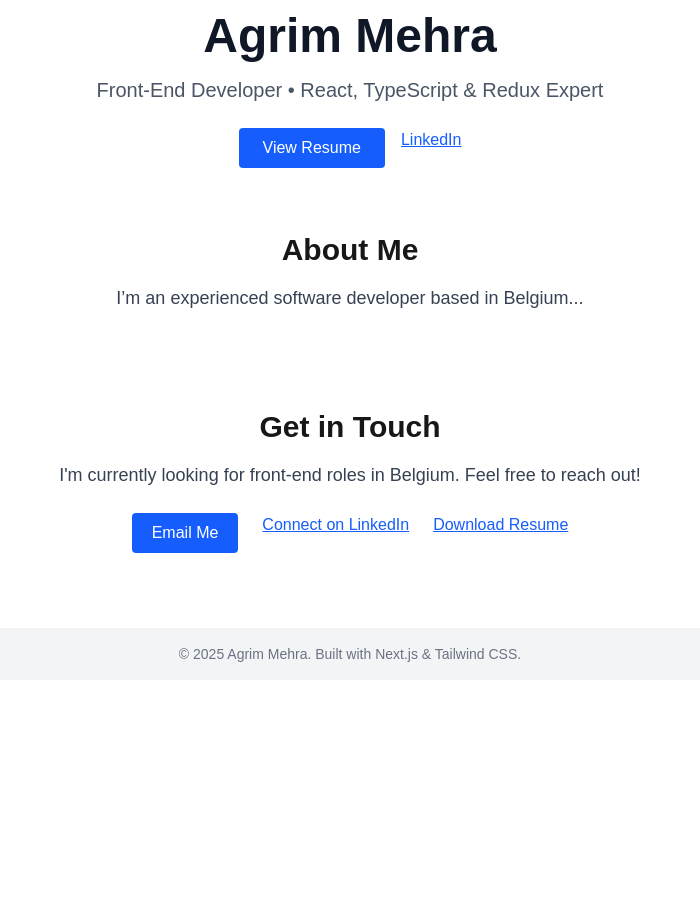
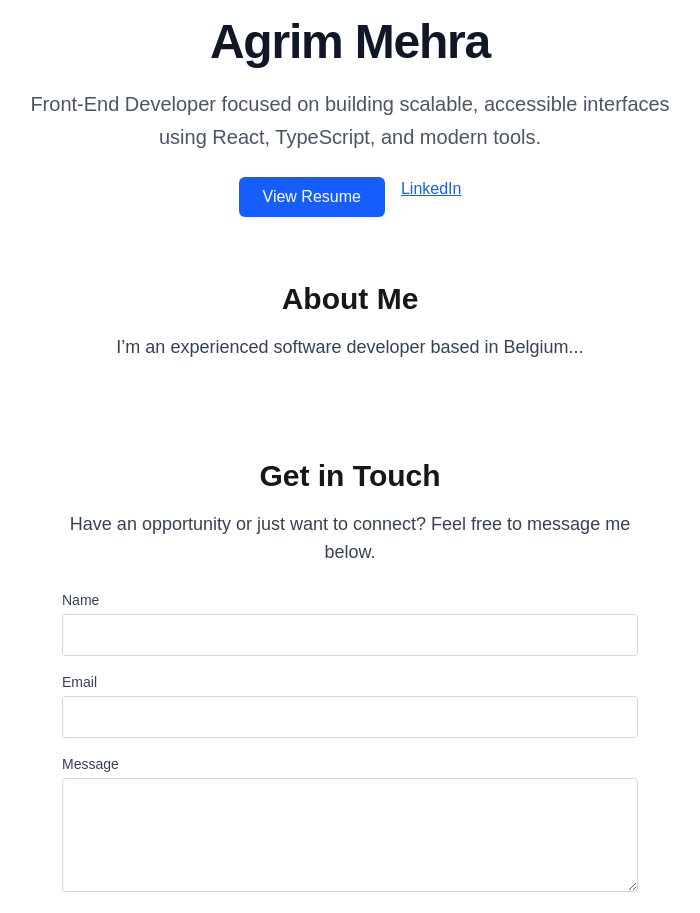
Before and after one commit to agrim20/dev-portfolio, a Next.js app: page / in a window 1280 px wide. Shown: the part 120-1033 px from the top of the page, without its empty margins (290-990 px from the left). Before the commit the page ends 800 px from the top, so only its background shows below. Built offline with nearby package versions, Linux system fonts and the light colour scheme.

Commit message:
Added contact form and changed styling

```diff
--- a/src/app/page.tsx
+++ b/src/app/page.tsx
@@ -4,16 +4,19 @@ export default function HomePage() {
   return (
     <section className="space-y-16 py-12">
       {/* Hero Section */}
-      <div className="text-center">
-        <h1 className="text-5xl font-bold text-gray-900">Agrim Mehra</h1>
-        <p className="mt-4 text-xl text-gray-600">
-          Front-End Developer • React, TypeScript & Redux Expert
+      <div className="text-center max-w-2xl mx-auto">
+        <h1 className="text-5xl font-extrabold text-gray-900 leading-tight tracking-tight">
+          Agrim Mehra
+        </h1>
+        <p className="mt-4 text-xl text-gray-600 leading-relaxed">
+          Front-End Developer focused on building scalable, accessible
+          interfaces using React, TypeScript, and modern tools.
         </p>
-        <div className="mt-6 flex justify-center gap-4">
+        <div className="mt-6 flex justify-center flex-wrap gap-4">
           <a
             href="/Agrim_resume.pdf"
             target="_blank"
-            className="bg-blue-600 text-white px-6 py-2 rounded hover:bg-blue-700 transition"
+            className="bg-blue-600 text-white px-6 py-2 rounded-md hover:bg-blue-700 transition"
           >
             View Resume
           </a>
@@ -36,35 +39,73 @@ export default function HomePage() {
       </div>
 
       {/* Contact Section - ⬇️ Add this at the bottom */}
-      <div id="contact" className="text-center mt-24">
+      <div id="contact" className="mt-24 max-w-xl mx-auto text-center">
         <h2 className="text-3xl font-semibold mb-4">Get in Touch</h2>
         <p className="text-lg text-gray-700 mb-6">
-          I&apos;m currently looking for front-end roles in Belgium. Feel free
-          to reach out!
+          Have an opportunity or just want to connect? Feel free to message me
+          below.
         </p>
-        <div className="flex justify-center gap-6 flex-wrap">
-          <a
-            href="mailto:agrimmehra20@gmail.com"
-            className="bg-blue-600 text-white px-5 py-2 rounded hover:bg-blue-700 transition"
+
+        <form
+          action="https://formspree.io/f/xjkwyevw"
+          method="POST"
+          className="space-y-4 text-left"
+        >
+          <div>
+            <label
+              htmlFor="name"
+              className="block text-sm font-medium text-gray-700"
+            >
+              Name
+            </label>
+            <input
+              type="text"
+              id="name"
+              name="name"
+              required
+              className="w-full border border-gray-300 rounded px-4 py-2 mt-1"
+            />
+          </div>
+
+          <div>
+            <label
+              htmlFor="email"
+              className="block text-sm font-medium text-gray-700"
+            >
+              Email
+            </label>
+            <input
+              type="email"
+              id="email"
+              name="email"
+              required
+              className="w-full border border-gray-300 rounded px-4 py-2 mt-1"
+            />
+          </div>
+
+          <div>
+            <label
+              htmlFor="message"
+              className="block text-sm font-medium text-gray-700"
+            >
+              Message
+            </label>
+            <textarea
+              id="message"
+              name="message"
+              required
+              rows={4}
+              className="w-full border border-gray-300 rounded px-4 py-2 mt-1"
+            ></textarea>
+          </div>
+
+          <button
+            type="submit"
+            className="bg-blue-600 text-white px-6 py-2 rounded hover:bg-blue-700 transition"
           >
-            Email Me
-          </a>
-          <a
-            href="https://www.linkedin.com/in/agrim-mehra-2798a112a/"
-            target="_blank"
-            rel="noopener noreferrer"
-            className="text-blue-600 underline hover:text-blue-800 text-base"
-          >
-            Connect on LinkedIn
-          </a>
-          <a
-            href="/Agrim_resume.pdf"
-            target="_blank"
-            className="text-blue-600 underline hover:text-blue-800 text-base"
-          >
-            Download Resume
-          </a>
-        </div>
+            Send Message
+          </button>
+        </form>
       </div>
     </section>
   );
--- a/src/components/ProjectCard.tsx
+++ b/src/components/ProjectCard.tsx
@@ -12,9 +12,11 @@ export default function ProjectCard({
   link,
 }: ProjectCardProps) {
   return (
-    <div className="border border-gray-200 p-6 rounded-lg shadow-sm hover:shadow-md transition">
-      <h2 className="text-2xl font-semibold mb-2">{title}</h2>
-      <p className="text-gray-700 mb-4">{description}</p>
+    <div className="bg-white border border-gray-200 rounded-lg p-6 shadow-sm hover:shadow-md transition max-w-full">
+      <h3 className="text-2xl font-semibold text-gray-900 mb-2">{title}</h3>
+      <p className="text-gray-700 mb-4 text-base leading-relaxed">
+        {description}
+      </p>
 
       <div className="flex flex-wrap gap-2 mb-4">
         {tech.map((item, index) => (
@@ -31,7 +33,7 @@ export default function ProjectCard({
         <a
           href={link}
           target="_blank"
-          className="text-blue-600 hover:underline text-sm"
+          className="inline-block text-sm text-blue-600 hover:underline"
         >
           View Project →
         </a>
```
Also changed, not shown: 1 other file (tests, documents, lock files or other folders).
